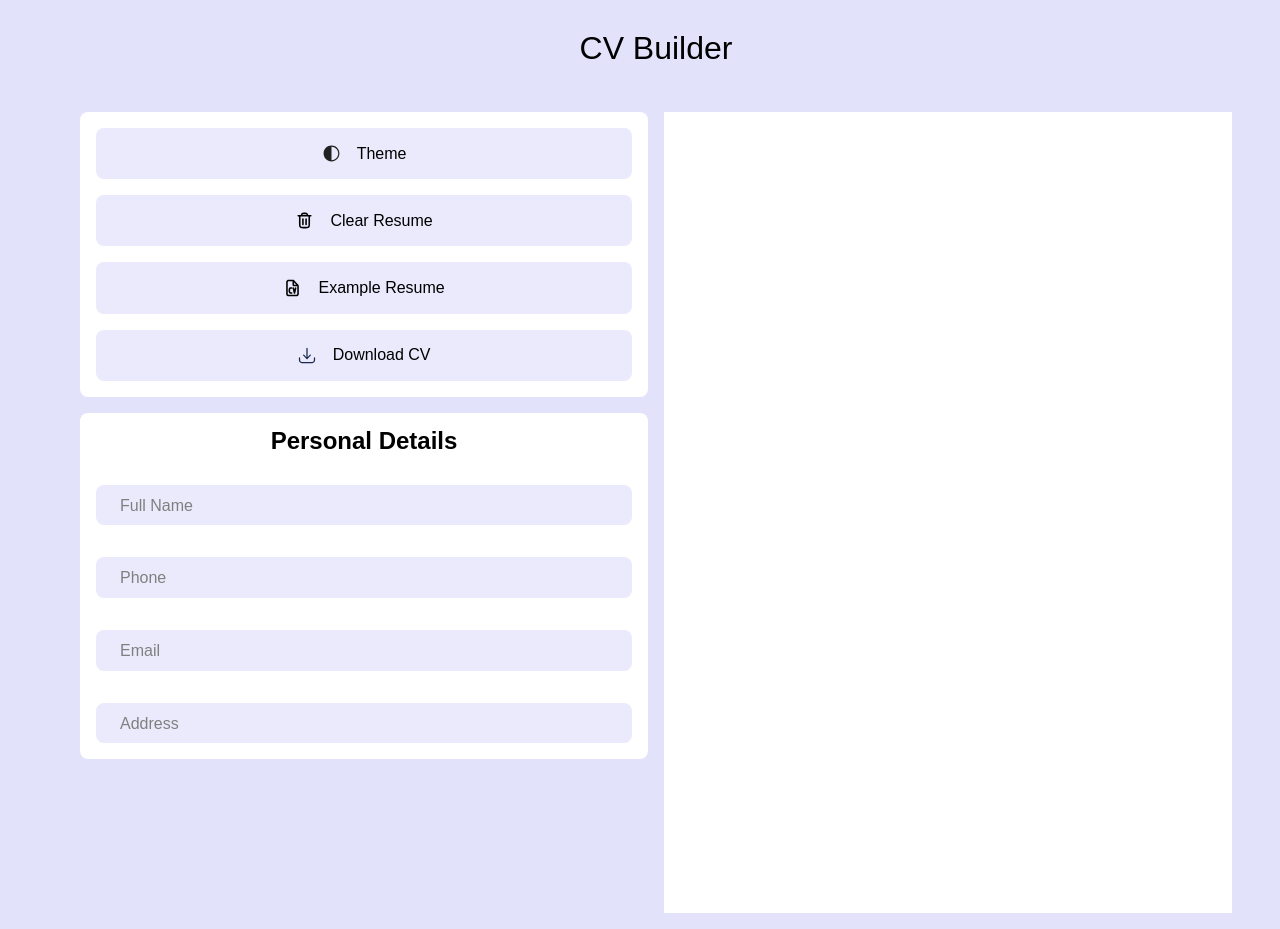
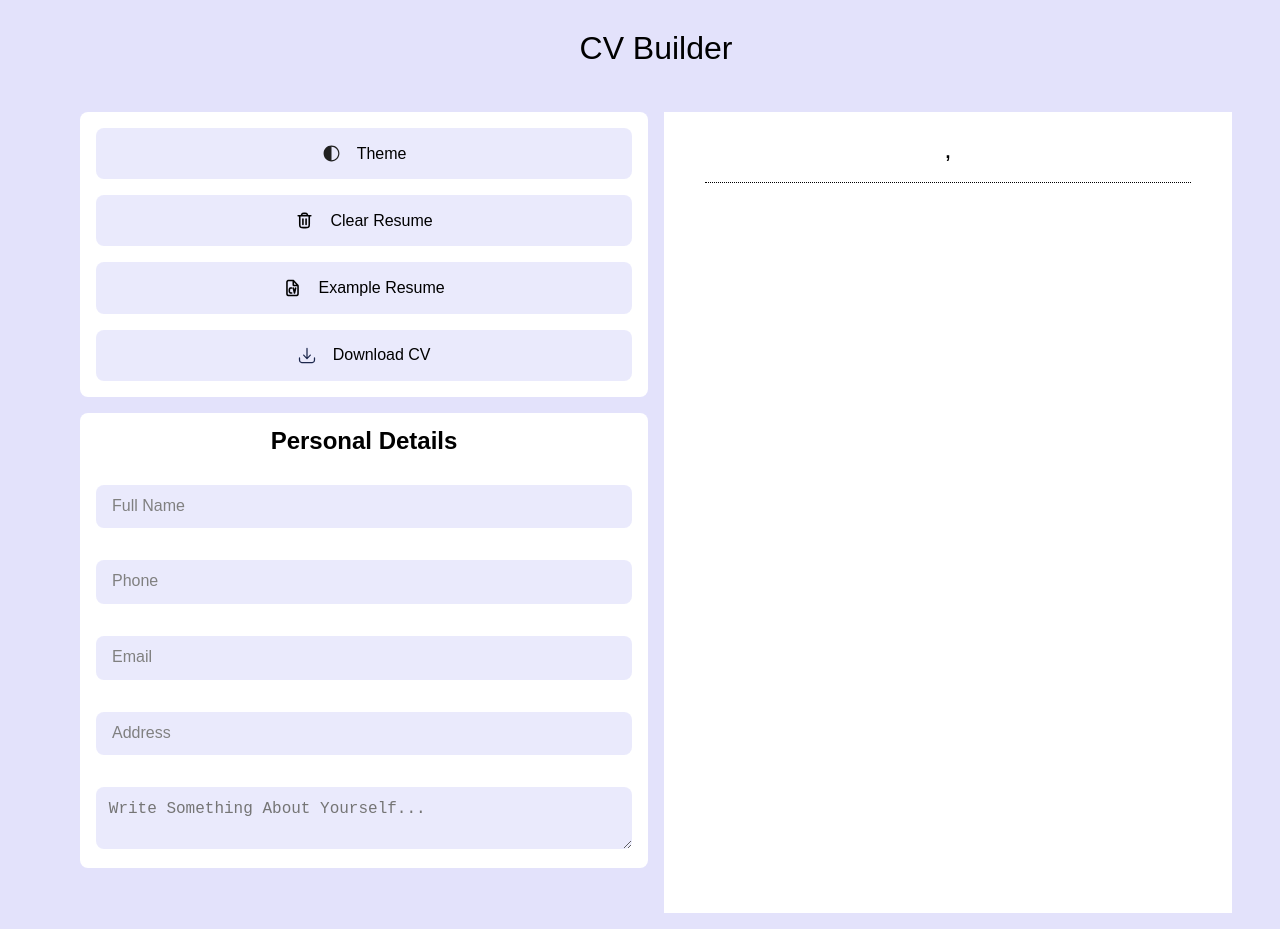
Before and after one commit to Rohan-1-3/CV-Builder, a React app: page / in a window 1280 px wide. Shown: the top 929 px of the page. Built offline with nearby package versions, Linux system fonts and the light colour scheme; the HTML template or start-up script is replaced by a standard one.

Commit message:
added dom and css for personal details

```diff
--- a/src/components/App.jsx
+++ b/src/components/App.jsx
@@ -37,7 +37,8 @@ function App() {
         fullName: "",
         phone: "",
         email: "",
-        address : ""
+        address : "",
+        summary : ""
     });
 
     const handlePersonalDetailsChange = (newDetails)=>{
--- a/src/components/PersonalDetails.jsx
+++ b/src/components/PersonalDetails.jsx
@@ -61,6 +61,12 @@ function PersonalDetails({details, onUpdate}) {
                 value={personalDetail.address}
                 onChange={(e) => handleInputChange('address', e.target.value)}
             />
+
+            <div className="input-div summary">
+              <textarea className="summary" placeholder="Write Something About Yourself..."
+                onChange={e=> handleInputChange('summary', e.target.value)}>
+              </textarea>
+            </div>
         </div>
     );
 }
--- a/src/components/Preview.jsx
+++ b/src/components/Preview.jsx
@@ -4,7 +4,11 @@ import "../cssFiles/Preview.css"
 function Preview({details}) {
     return (
         <div className="cv-preview">
-            <p>{details.fullName}</p>
+            <div className="cv-preview-personal">
+                <h1>{details.fullName}</h1>
+                <p>{details.address}</p>
+                <p>{details.phone}, {details.email}</p>
+            </div>
         </div>
     );
 }
--- a/src/cssFiles/PersonalDetails.css
+++ b/src/cssFiles/PersonalDetails.css
@@ -14,25 +14,26 @@
     position: relative;
 }
 
-.input-div input{
+.input-div input, .input-div textarea{
     box-sizing: border-box;
     width: 100%;
     padding: .8rem;
     border-radius: .5rem;
     border: none;
     background-color: rgba(227, 226, 251, 0.724);
+    font-size: 1rem;
 }
 
 .input-div label{
     position: absolute;
     top: 0;
     left: 0;
-    transform: translate(1.5rem,80%);
+    transform: translate(1rem,80%);
     color: grey;
     transition: transform .2s ease-in-out, color .2s ease-in-out;
 }
 
-.input-div input:focus{
+.input-div input:focus, .input-div textarea:focus{
     outline: none;
 }
 
--- a/src/cssFiles/Preview.css
+++ b/src/cssFiles/Preview.css
@@ -6,9 +6,27 @@
   width: 70%;
   background-color: white;
   aspect-ratio: 1 / 1.41; /* A4 aspect ratio (width / height) */
-    min-width: calc(.9 * var(--size)); /* Set minimum width based on aspect ratio */
-    max-width: calc(1.2 * var(--size));
-    box-sizing: border-box;
+  min-width: calc(1 * var(--size)); /* Set minimum width based on aspect ratio */
+  margin: 0 auto;
+  margin-bottom: 1rem;
+  text-align: center
+}
+
+.cv-preview-personal{
+  padding: 1rem;
+  border-bottom: 1px dotted black;
+  width: 80%;
   margin: auto;
-    margin-bottom: 1rem;
 }
+
+.cv-preview h1{
+  font-size: 2rem;
+  font-weight: bold;
+  margin: 1rem 0;
+}
+
+.cv-preview p{
+  font-size: 1.1rem;
+  margin: .3rem;
+  font-weight: 550;
+}
```
Lines whose indentation alone changed are shown as unchanged.
